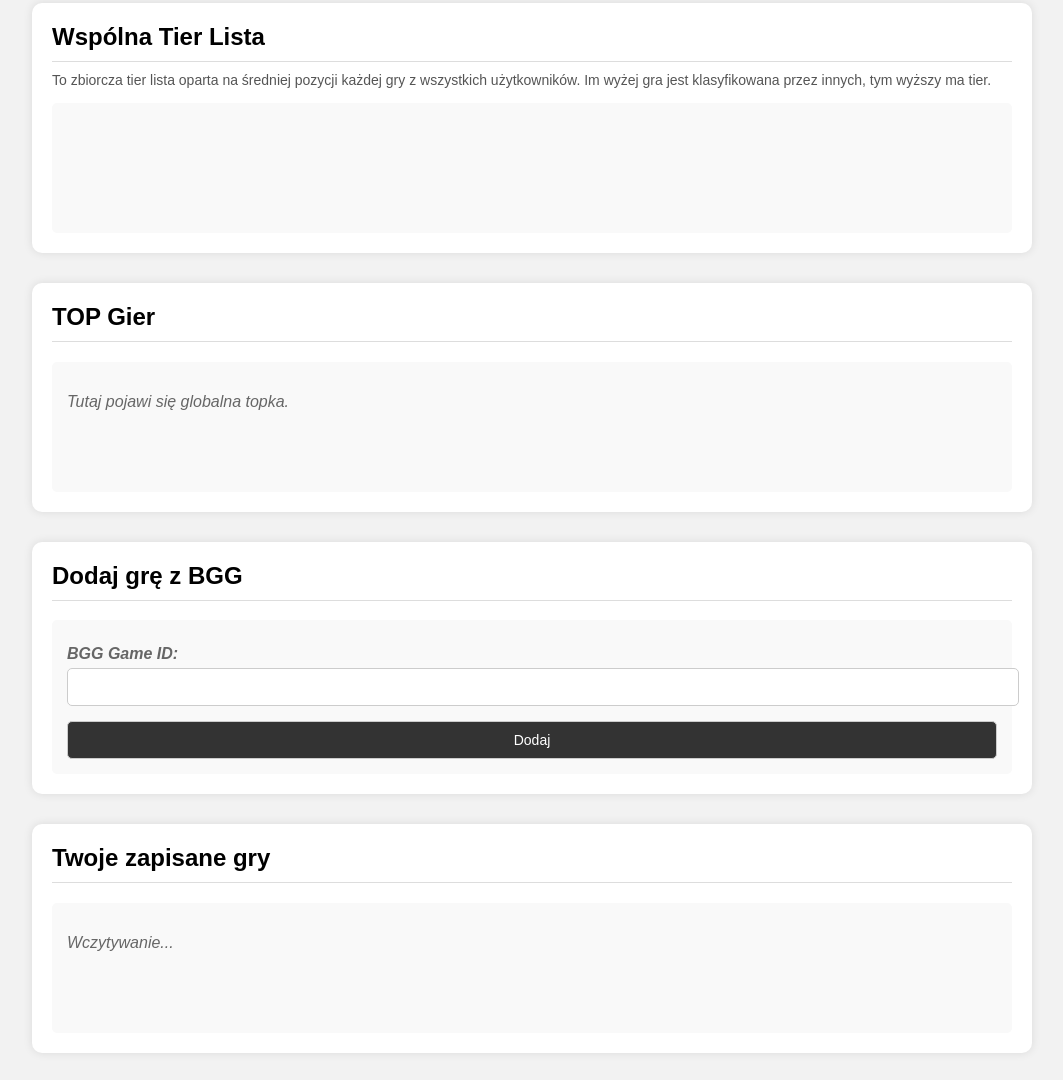
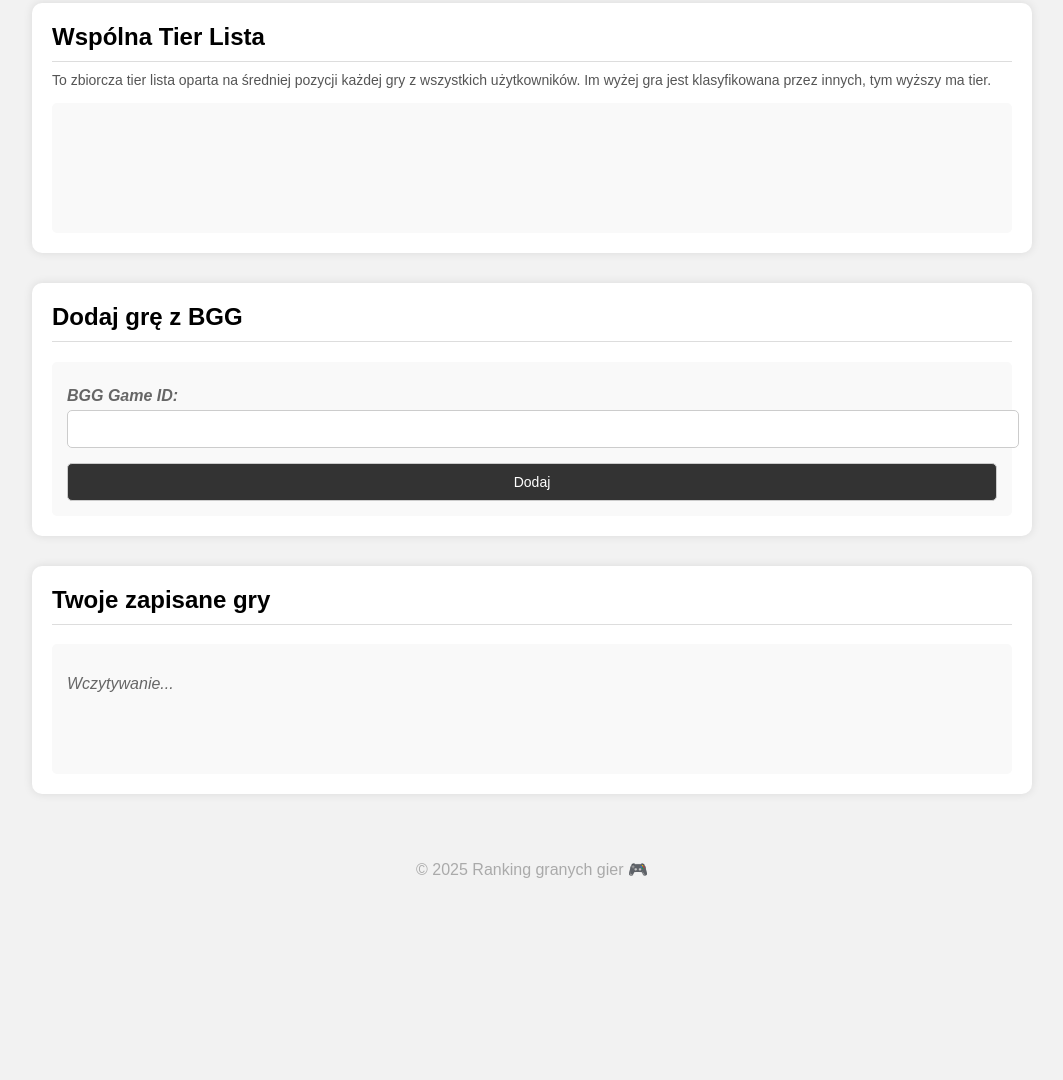
Before and after one commit to piotrgra/boardgame-ranking, a website with bundled scripts: page main.html in a window 1280 px wide. Shown: the part 1135-2215 px from the top of the page, without its empty margins (108-1171 px from the left). After the commit the page ends 2050 px from the top, so only its background shows below. Built offline with nearby package versions, Linux system fonts and the light colour scheme; no server answers; sample sign-in values are in the browser's storage.

Commit message:
section top game

```diff
--- a/main.html
+++ b/main.html
@@ -53,7 +53,6 @@
       <h2>Tier Listy Innych Użytkowników</h2>
     </section>
 
-
     <section class="tierlist">
       <h2>Wspólna Tier Lista</h2>
       <p class="tier-description">
@@ -62,13 +61,6 @@
       <div class="tierlist-box" id="consensusTierList"></div>
     </section>
 
-
-    <section class="tierlist">
-      <h2>TOP Gier</h2>
-      <div class="tierlist-box">
-        <p>Tutaj pojawi się globalna topka.</p>
-      </div>
-    </section>
     <section class="tierlist">
       <h2>Dodaj grę z BGG</h2>
       <div class="tierlist-box">
```
